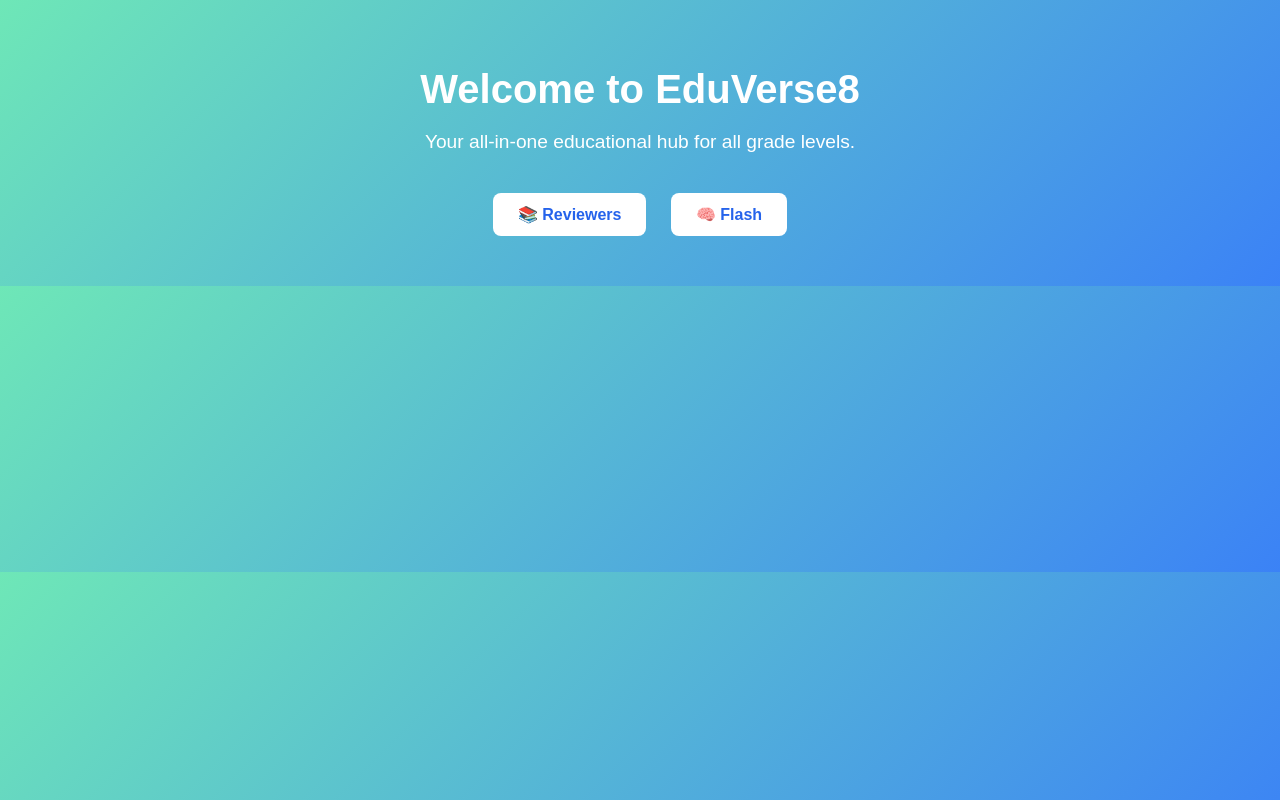
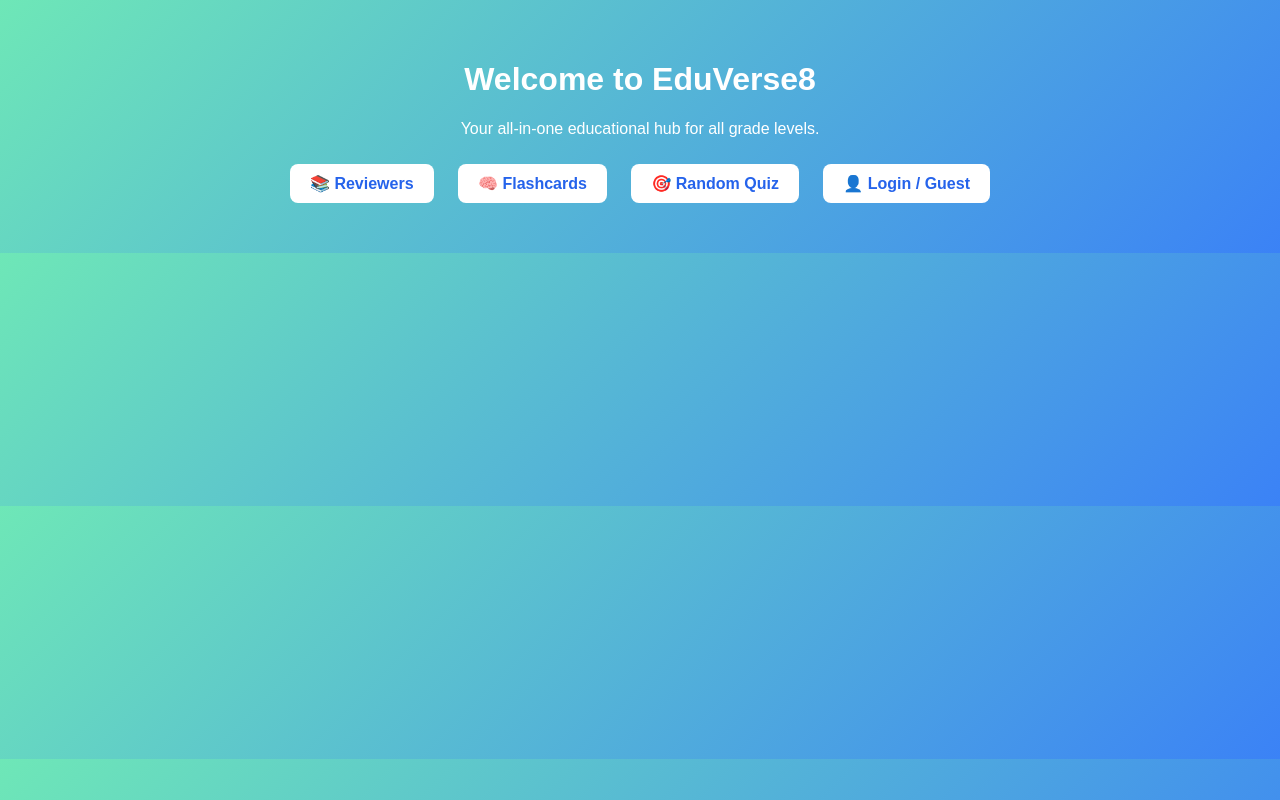
Before and after one commit to hinokunn1/eduverse8, a plain HTML site: page index.html in a window 1280 px wide. Drawn offline with Linux system fonts and the light colour scheme.

Commit message:
Update index.html

```diff
--- a/index.html
+++ b/index.html
@@ -5,48 +5,17 @@
   <meta name="viewport" content="width=device-width, initial-scale=1.0" />
   <title>EduVerse8 | Learn Smarter</title>
   <link rel="stylesheet" href="style.css" />
-  <style>
-    body {
-      font-family: 'Poppins', sans-serif;
-      background: linear-gradient(135deg, #6ee7b7, #3b82f6);
-      color: white;
-      text-align: center;
-      margin: 0;
-      padding: 0;
-    }
-    header {
-      padding: 40px 20px;
-    }
-    h1 {
-      font-size: 2.5rem;
-      margin-bottom: 10px;
-    }
-    p {
-      font-size: 1.2rem;
-    }
-    .buttons {
-      margin-top: 30px;
-    }
-    .buttons a {
-      display: inline-block;
-      background: white;
-      color: #2563eb;
-      padding: 12px 25px;
-      margin: 10px;
-      border-radius: 8px;
-      font-weight: 600;
-      text-decoration: none;
-      transition: 0.3s;
-    }
-    .buttons a:hover {
-      background: #dbeafe;
-    }
-  </style>
 </head>
 <body>
-  <header>
+  <header class="main-header">
     <h1>Welcome to EduVerse8</h1>
     <p>Your all-in-one educational hub for all grade levels.</p>
-    <div class="buttons">
+    <nav class="menu">
       <a href="reviewers.html">📚 Reviewers</a>
-      <a href="flashcards.html">🧠 Flash
+      <a href="flashcards.html">🧠 Flashcards</a>
+      <a href="quiz.html">🎯 Random Quiz</a>
+      <a href="login.html">👤 Login / Guest</a>
+    </nav>
+  </header>
+</body>
+</html>
```
